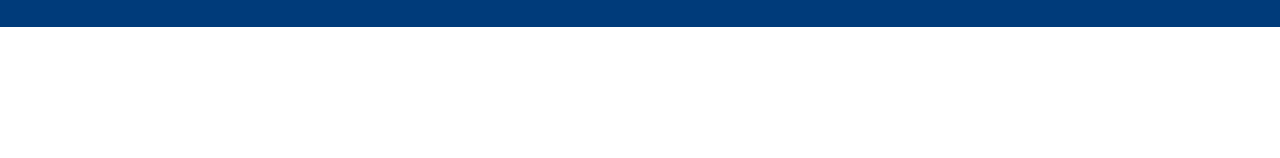
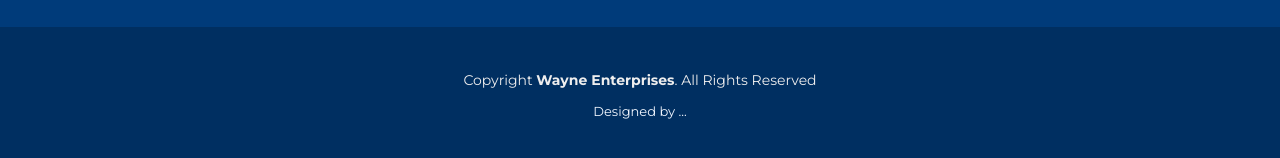
Before and after one commit to leslietumulty/Trabajo-Practico-1, a plain HTML site: page index.html in a window 1280 px wide. Shown: the part 3741-3899 px from the top of the page. Before the commit the page ends 3768 px from the top, so only its background shows below. Drawn offline with nearby package versions, Linux system fonts and the light colour scheme.

Commit message:
footer terminado

```diff
--- a/index.html
+++ b/index.html
@@ -517,5 +517,15 @@
         </div>
       </section>
 
+
   </body>
+
+  <footer>
+    <div class="footer-fondo">
+      <div class="footer-contenedor">
+        <p class="copy">Copyright <strong>Wayne Enterprises</strong>. All Rights Reserved</p>
+        <p class="diseño">Designed by ...</p>
+      </div>
+    </div>
+  </footer>
 </html>
--- a/style.scss
+++ b/style.scss
@@ -1054,4 +1054,27 @@ html {
     text-align: center;
     color: #fff;
   }
+
+  .footer-fondo {
+    background: #002f61;
+    padding: 0 0 30px 0;
+    color: #eee;
+    font-size: 14px;
+    @include flex;
+    @include centrar;
+    .footer-contenedor {
+      width: 1140px;
+      font-family: "Montserrat", sans-serif;
+      .copy {
+        text-align: center;
+        padding-top: 30px;
+      }
+
+      .diseño {
+        text-align: center;
+        font-size: 13px;
+        color: #f1f7ff;
+      }
+    }
+  }
 }
```
Also changed, not shown: style.css.
